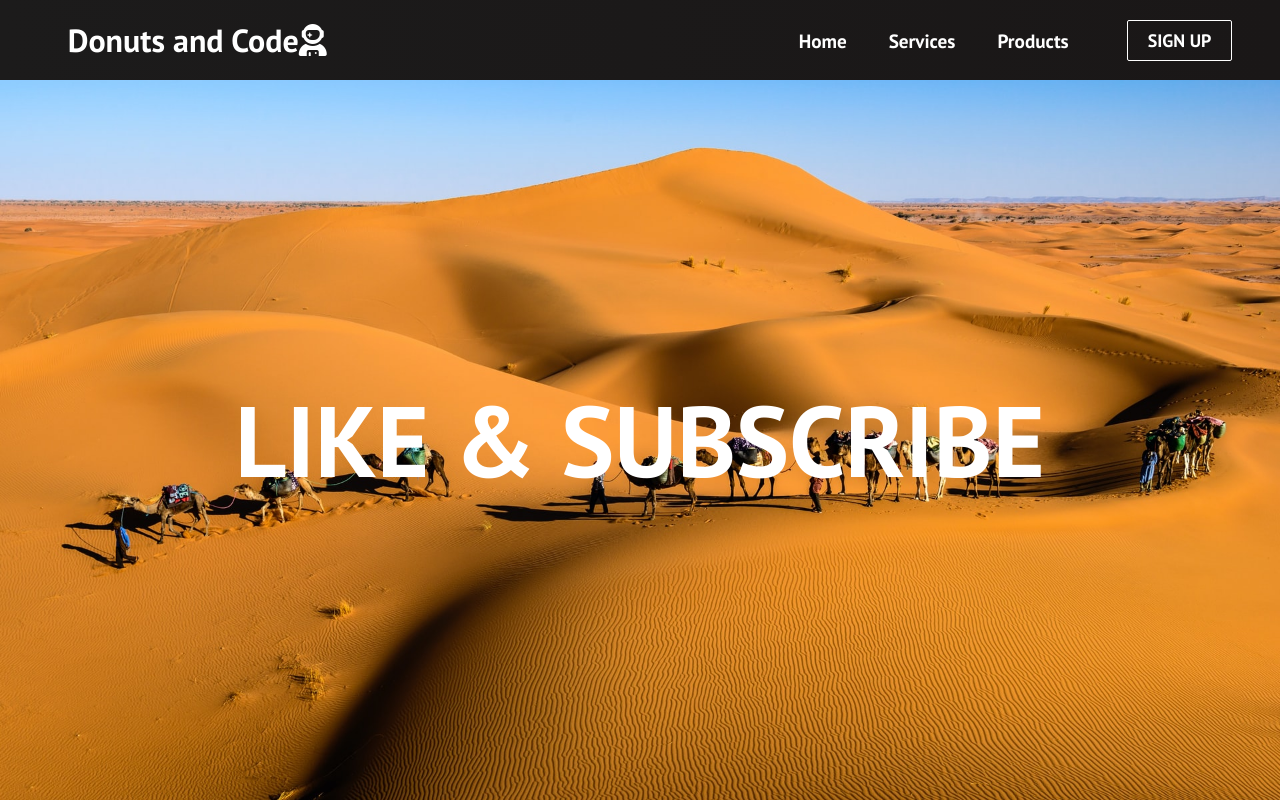
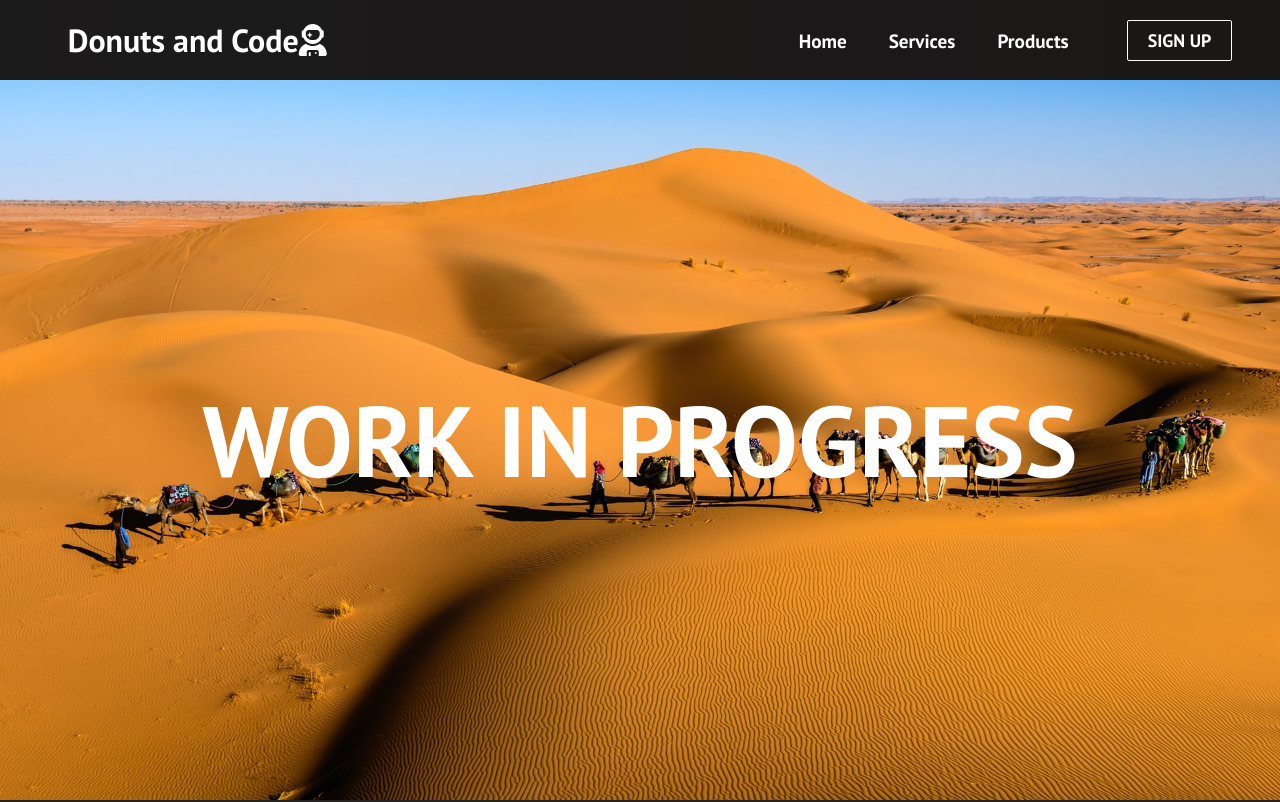
Before and after one commit to Ernestrod02/ErnestReact, a React (Create React App) app: page /sign-up in a window 1280 px wide. Shown: the top 802 px of the page. Built offline with nearby package versions, Linux system fonts and the light colour scheme.

Commit message:
Chages to footer

```diff
--- a/src/App.js
+++ b/src/App.js
@@ -6,6 +6,7 @@ import { BrowserRouter as Router, Switch, Route } from 'react-router-dom';
 import Services from './components/pages/Services';
 import Products from './components/pages/Products';
 import SignUp from './components/pages/SignUp';
+import Footer from './components/Footer';
 
 function App() {
   return (
@@ -18,6 +19,7 @@ function App() {
           <Route path='/products' component={Products} />
           <Route path='/sign-up' component={SignUp} />
         </Switch>
+        <Footer />
       </Router>
     </>
   );
--- a/src/components/pages/Home.js
+++ b/src/components/pages/Home.js
@@ -2,14 +2,12 @@ import React from 'react';
 import '../../App.css';
 import Cards from '../Cards';
 import HeroSection from '../HeroSection';
-import Footer from '../Footer';
 
 function Home() {
   return (
     <>
       <HeroSection />
       <Cards />
-      <Footer />
     </>
   );
 }
--- a/src/components/pages/SignUp.js
+++ b/src/components/pages/SignUp.js
@@ -2,5 +2,5 @@ import React from 'react';
 import '../../App.css';
 
 export default function SignUp() {
-  return <h1 className='sign-up'>LIKE & SUBSCRIBE</h1>;
+  return <h1 className='sign-up'>WORK IN PROGRESS</h1>;
 }
```
